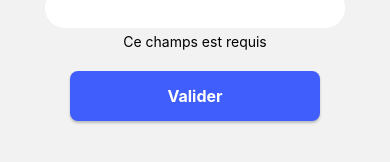
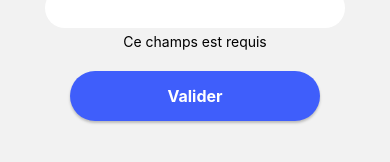
Before and after one commit to Taliayaya/Apando-Mobile, a React Native app: screen /Login in a window 390 px wide. Shown: the part 330-492 px from the top of the page. Built offline with nearby package versions, Linux system fonts and the light colour scheme.

Commit message:
Added scale button

```diff
--- a/src/components/SubmitButton/index.js
+++ b/src/components/SubmitButton/index.js
@@ -1,23 +1,33 @@
-import React, { useState } from 'react';
-import { Pressable, Text, StyleSheet, Animated } from 'react-native';
+import React, { useRef } from 'react';
+import {
+    Text,
+    StyleSheet,
+    Animated,
+    TouchableWithoutFeedback,
+} from 'react-native';
 
 const SubmitButton = ({ title, onPress }) => {
-    const [offset] = useState(new Animated.Value(1));
-    const [scale] = useState(new Animated.Value(1));
+    const offset = useRef(new Animated.Value(1)).current;
+    const scale = useRef(new Animated.Value(1)).current;
 
     const handlePress = async () => {
         Animated.spring(offset, {
             toValue: 5,
             useNativeDriver: true,
+            duration: 150,
         }).start();
         Animated.spring(scale, {
             toValue: 0.96,
             useNativeDriver: true,
         }).start();
-        await onPress();
+        setTimeout(onPress, 500);
+    };
+
+    const handlePressOut = () => {
         Animated.spring(offset, {
             toValue: 0,
             useNativeDriver: true,
+            duration: 150,
         }).start();
         Animated.spring(scale, {
             toValue: 1,
@@ -32,11 +42,14 @@ const SubmitButton = ({ title, onPress }) => {
     ];
 
     return (
-        <Pressable onPressIn={handlePress}>
-            <Animated.View style={{ transform, ...styles.container }}>
+        <TouchableWithoutFeedback
+            onPressIn={handlePress}
+            onPressOut={handlePressOut}
+        >
+            <Animated.View style={[styles.container, { transform }]}>
                 <Text style={styles.text}>{title}</Text>
             </Animated.View>
-        </Pressable>
+        </TouchableWithoutFeedback>
     );
 };
 
@@ -52,7 +65,7 @@ const styles = StyleSheet.create({
         shadowRadius: 2.62,
         width: 250,
         elevation: 4,
-        borderRadius: 8,
+        borderRadius: 30,
         height: 50,
         justifyContent: 'center',
         alignItems: 'center',
```
